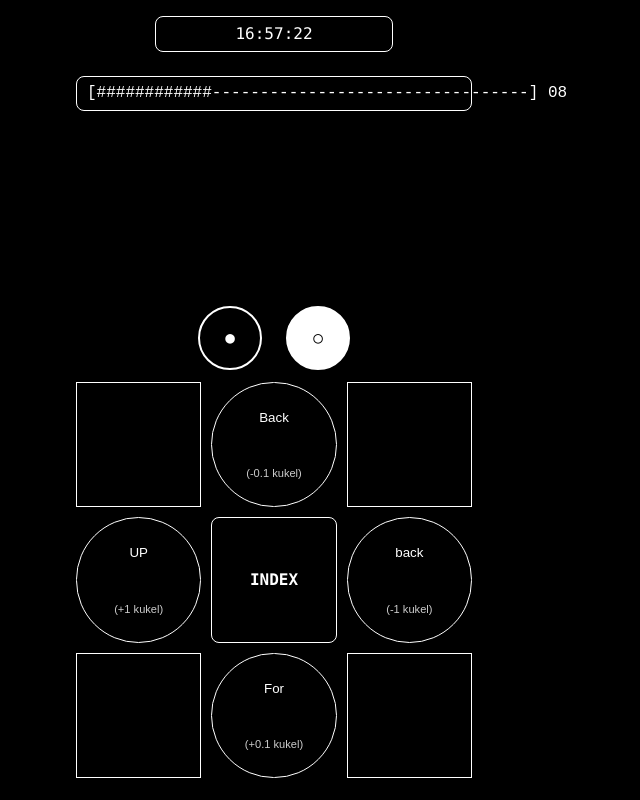
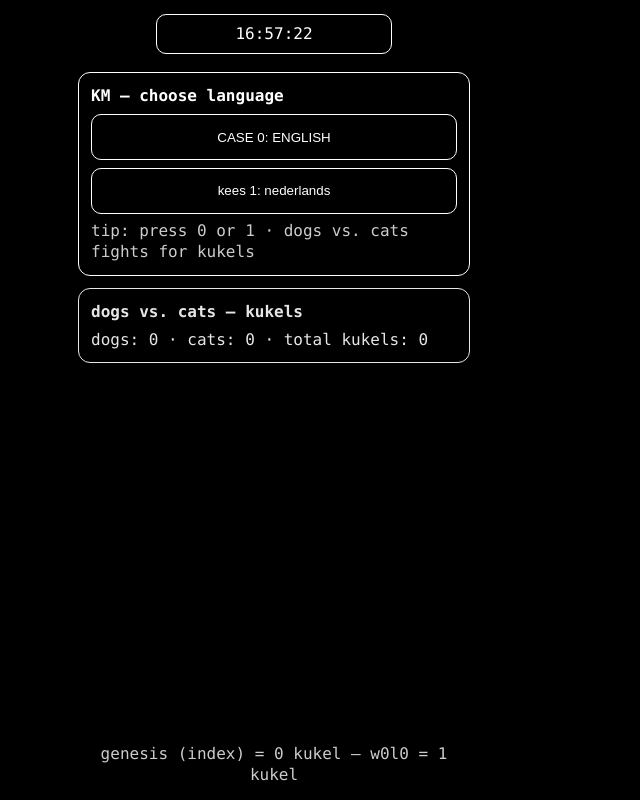
Before and after one commit to meneer-van-informatica/the101game, a plain HTML site: page httpdocs/index.html in a window 1280 px wide. Shown: the whole page, without its empty margins (366-1006 px from the left). Drawn offline with Linux system fonts and the light colour scheme.

Commit message:
chore(km): clean index + w0l0; simple EN/NL keuze; local LMW chain (index=0, w0l0=1); keyboard 0/1

```diff
--- a/httpdocs/index.html
+++ b/httpdocs/index.html
@@ -1,97 +1,101 @@
 <!doctype html>
 <html lang="en">
 <meta charset="utf-8">
-<meta name="viewport" content="width=device-width, initial-scale=1, viewport-fit=cover, user-scalable=no">
-<title>index · wireframe</title>
+<meta name="viewport" content="width=device-width,initial-scale=1,viewport-fit=cover,user-scalable=no">
+<title>the101game · KM</title>
 <style>
-  :root{ --w:min(100vw,420px); --bg:#000; --fg:#fff; --line:#fff }
+  :root{--w:min(100vw,420px);--bg:#000;--fg:#fff;--line:#fff}
   *{box-sizing:border-box}
-  html,body{margin:0;background:#000;color:#fff;font:16px/1.35 ui-monospace,consolas,monospace}
-  #phone{width:var(--w);min-height:100dvh;margin:0 auto;display:flex;flex-direction:column;padding:12px}
-  header{padding:4px 0 12px 0;display:flex;justify-content:center}
-  #clock{padding:6px 10px;border:1px solid var(--line);border-radius:8px;min-width:60%;text-align:center}
-  main{flex:1;display:grid;align-content:start;gap:14px;margin-top:18px}
-  footer{padding:20px 0 calc(env(safe-area-inset-bottom) + 10px) 0;display:grid;gap:12px;place-items:center}
-  /* dots */
-  .dots{display:grid;grid-template-columns:1fr 1fr;gap:24px;align-items:center}
-  .dot{width:64px;height:64px;border-radius:50%;border:2px solid var(--line);display:grid;place-items:center}
-  .dot.black{background:#000;color:#fff}
-  .dot.white{background:#fff;color:#000}
-  /* grid 3×3 placeholder — wordt per TODO gevuld */
-  #g3{width:100%;max-width:520px;margin:0 auto;display:grid;grid-template-columns:repeat(3,1fr);gap:10px}
-  .gcell{aspect-ratio:1/1;display:grid;place-items:center;border:1px solid #fff;background:#000;color:#fff;text-align:center;padding:6px}
-  .gcircle{border-radius:50%}
-  .gblock{border-radius:8px;font-weight:700}
-  .gcell small{opacity:.8}
-  /* ASCII meter */
-  .meter-wrap{width:100%;margin:12px 0 0 0}
-  #ascii30{display:block;width:100%;margin:0;padding:6px 10px;border:1px solid #fff;border-radius:8px;white-space:pre;background:#000;color:#fff}
+  html,body{margin:0;background:var(--bg);color:var(--fg);font:16px/1.35 ui-monospace,consolas,monospace}
+  #phone{width:var(--w);min-height:100dvh;margin:0 auto;display:flex;flex-direction:column;padding:14px}
+  header{display:flex;justify-content:center}
+  #clock{border:1px solid var(--line);border-radius:10px;padding:8px 12px;min-width:60%;text-align:center}
+  main{flex:1;display:grid;gap:12px;align-content:start;margin-top:18px}
+  .card{border:1px solid var(--line);border-radius:12px;padding:12px}
+  .choices{display:grid;gap:8px;margin-top:8px}
+  .btn{display:block;width:100%;padding:.9rem 1rem;border:1px solid var(--line);border-radius:10px;background:#000;color:#fff;text-align:center;cursor:pointer}
+  .hint{opacity:.8;margin-top:6px}
+  footer{padding:20px 0 calc(env(safe-area-inset-bottom)+10px) 0;text-align:center;opacity:.8}
 </style>
 <body>
 <div id="phone">
-    <header>
-      <div id="clock">--:--:--</div>
-    </header>
-
-    <!-- TODO 0 START: ASCII 30s bar (viewport width) -->
-    <div class="meter-wrap"><pre id="ascii30">[##############################] 30</pre></div>
-    <!-- TODO 0 END -->
+  <header><div id="clock">--:--:--</div></header>
 
   <main>
-      <!-- ruimte voor toekomstige content -->
+    <section class="card">
+      <b id="title">KM — choose language</b>
+      <div class="choices">
+        <button id="en" class="btn">CASE 0: ENGLISH</button>
+        <button id="nl" class="btn">kees 1: nederlands</button>
+      </div>
+      <div class="hint">tip: press 0 or 1 · dogs vs. cats fights for kukels</div>
+    </section>
+
+    <section class="card" style="opacity:.9">
+      <b>dogs vs. cats — kukels</b>
+      <div id="score" style="margin-top:6px">loading…</div>
+    </section>
   </main>
 
-    <footer>
-      <div class="dots">
-        <div class="dot black"><b>●</b></div>
-        <div class="dot white">○</div>
+  <footer>genesis (index) = 0 kukel — w0l0 = 1 kukel</footer>
 </div>
 
-      <!-- TODO 1 START: 3×3 control grid onder de dots -->
-      <div id="g3">
-        <div class="gcell"></div>
-        <button class="gcell gcircle" data-pos="0,1">Back<br><small>(-0.1 kukel)</small></button>
-        <div class="gcell"></div>
-
-        <button class="gcell gcircle" data-pos="1,0">UP<br><small>(+1 kukel)</small></button>
-        <div class="gcell gblock" data-pos="1,1">INDEX</div>
-        <button class="gcell gcircle" data-pos="1,2">back<br><small>(-1 kukel)</small></button>
-
-        <div class="gcell"></div>
-        <button class="gcell gcircle" data-pos="2,1">For<br><small>(+0.1 kukel)</small></button>
-        <div class="gcell"></div>
-      </div>
-      <!-- TODO 1 END -->
-    </footer>
-  </div>
-
-  <!-- TODO 0 SCRIPT: clock + ASCII 30s synced to seconds -->
 <script>
 (function(){
-    var C=document.getElementById('clock');
-    var M=document.getElementById('ascii30');
   function z(n){return String(n).padStart(2,'0')}
-    function lenFor(el){ try{
-      var w=(el&&el.clientWidth)?el.clientWidth:(document.getElementById('phone')?.clientWidth||360);
-      return Math.max(30, Math.floor((w - 32)/8));
-    }catch(_){return 30}}
-    var LEN=lenFor(M);
-    window.addEventListener('resize', ()=>{ LEN=lenFor(M); }, {passive:true});
+  function tick(){
+    var c=document.getElementById('clock'); if(!c) return;
+    var d=new Date(); c.textContent = z(d.getHours())+':'+z(d.getMinutes())+':'+z(d.getSeconds());
+    setTimeout(tick,500);
+  }
+  tick();
 
-    function step(){
-      var d=new Date();
-      if (C) C.textContent = z(d.getHours())+':'+z(d.getMinutes())+':'+z(d.getSeconds());
-      var s=d.getSeconds();                 // 0..59
-      var within=(s===0?30:(s<=30?s:s-30)); // 1..30
-      var remaining=30-within;              // 29..0 → toon 30→00
-      var fill=Math.round((remaining/30)*LEN);
-      if(M){
-        var left='#'.repeat(fill), right='-'.repeat(Math.max(0,LEN-fill));
-        M.textContent='['+left+right+'] '+z(remaining);
+  // tiny local chain (LMW), page worth = 0 (index)
+  async function sha(s){const b=new TextEncoder().encode(s);const h=await crypto.subtle.digest('SHA-256',b);return [...new Uint8Array(h)].map(x=>x.toString(16).padStart(2,'0')).join('')}
+  function load(){try{return JSON.parse(localStorage.getItem('the101game_chain')||'[]')}catch(_){return []}}
+  function save(c){localStorage.setItem('the101game_chain',JSON.stringify(c));try{localStorage.setItem('kukel_total',String(c.length))}catch(_){}}
+  async function ensureGenesis(){
+    let c=load(); if(c.length) return c;
+    const data={owner:'LMW',path:'/genesis',worth:0,ts:Date.now(),note:'start'};
+    const prev='0'.repeat(64), hash=await sha(JSON.stringify({i:0,prev,data}));
+    c=[{i:0,prev,data,hash}]; save(c); return c;
   }
-      setTimeout(step,200);
+  (async()=>{
+    const L = (localStorage.getItem('site_lang')||'en');
+    let c = await ensureGenesis();
+    const i=c.length, prev=c[c.length-1].hash, data={owner:'LMW',path:location.pathname,worth:0,lang:L,ts:Date.now()};
+    const hash=await sha(JSON.stringify({i,prev,data})); c.push({i,prev,data,hash}); save(c);
+  })();
+
+  // dogs vs cats mini-score (placeholder: counts even/odd blocks as dog/cat)
+  function renderScore(){
+    const c = load();
+    let dogs=0,cats=0;
+    c.forEach(b=>{ (b.i%2===0) ? dogs++ : cats++; });
+    const el=document.getElementById('score');
+    if(el) el.textContent = 'dogs: '+dogs+' · cats: '+cats+' · total kukels: '+c.length;
   }
-    step();
+  renderScore();
+
+  // KM — choose language
+  function choose(lang){
+    try{ localStorage.setItem('site_lang',lang); }catch(_){}
+    location.assign('/w0l0.html');
+  }
+  document.getElementById('en')?.addEventListener('click', ()=>choose('en'));
+  document.getElementById('nl')?.addEventListener('click', ()=>choose('nl'));
+  window.addEventListener('keydown', e=>{
+    if(e.key==='0') choose('en');
+    if(e.key==='1') choose('nl');
+  });
+
+  // label tweak per stored lang
+  (function applySaved(){
+    const L = localStorage.getItem('site_lang')||'en';
+    const t = document.getElementById('title');
+    if(L==='nl'){ document.documentElement.setAttribute('lang','nl'); if(t) t.textContent='KM — kies taal'; }
+    else        { document.documentElement.setAttribute('lang','en'); if(t) t.textContent='KM — choose language'; }
+  })();
 })();
 </script>
 </body>
```
Also changed, not shown: httpdocs/w0l0.html (+27 -29 lines). Lines whose indentation alone changed are shown as unchanged.
